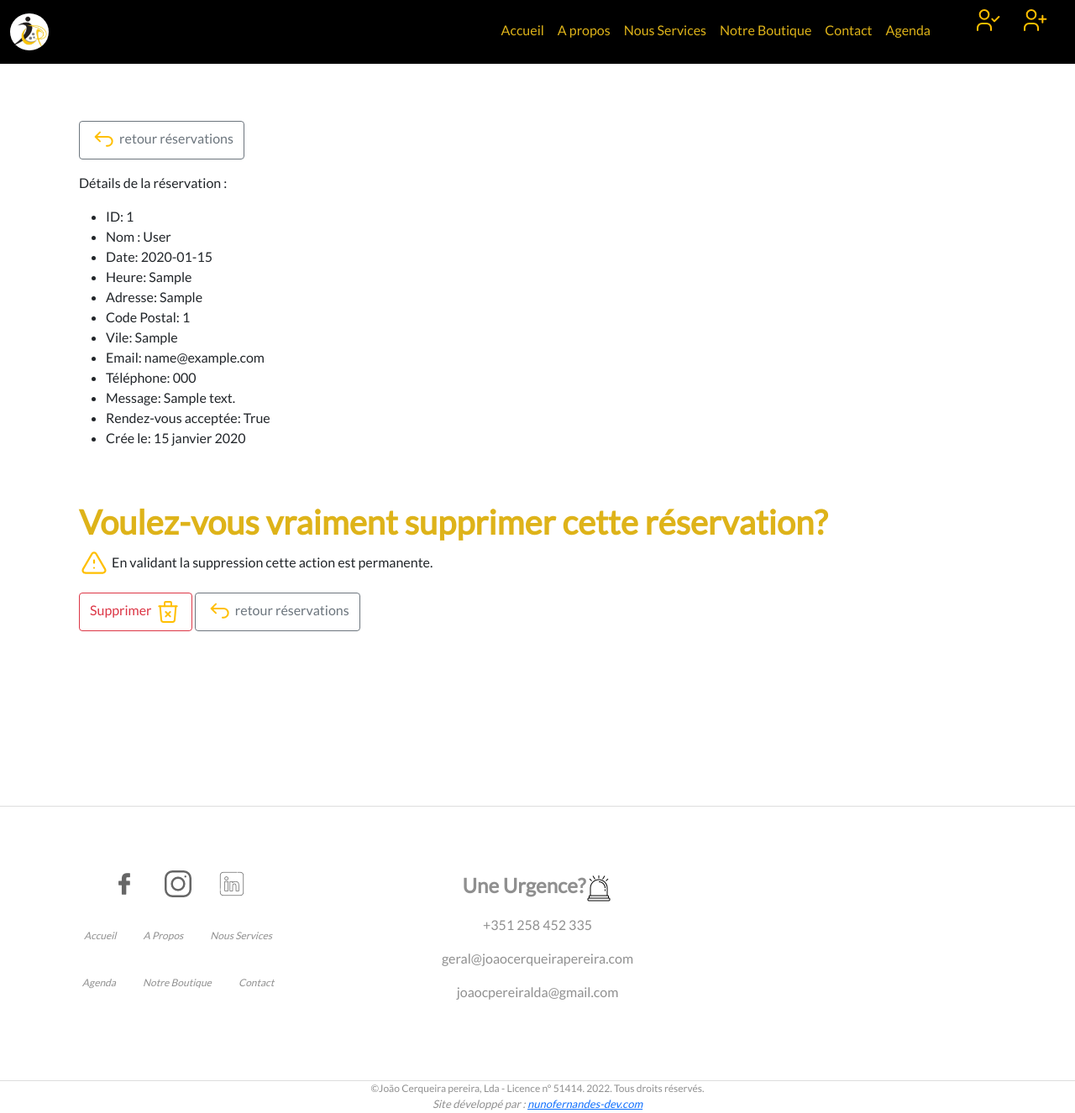
After one commit to Nunofds/jcp_webapp, a Django app: page /agenda/Supprimer/1 in a window 1280 px wide. The commit adds this page. Shown: the whole page at 84% size. Run offline with Django 4.2, Linux system fonts and the light colour scheme; tables that the repository leaves empty hold one stand-in row (values such as "Sample post"); some libraries are stand-ins or nearby versions; grey boxes are pictures that could not be loaded.

Commit message:
create update, delete, new reservation form and pages

```diff
--- a/reservation/models.py
+++ b/reservation/models.py
@@ -3,7 +3,6 @@ from django.contrib.auth.models import User
 
 
 class Reservation(models.Model):
-    user = models.ForeignKey(User, null=True, on_delete=models.SET_NULL)
     fullName = models.CharField('Nom Complet', max_length=250, null=True)
     adress = models.CharField('Adresse', max_length=100, null=True)
     zip_code = models.IntegerField('Code Postal', null=True)
@@ -16,6 +15,7 @@ class Reservation(models.Model):
     accepted = models.BooleanField('Valide', null=True)
     created_at = models.DateTimeField('Date Creation', auto_now_add=True, null=True)
     modified_at = models.DateTimeField('Date Mise Jour', auto_now=True, null=True)
+    user = models.ForeignKey(User, null=True, on_delete=models.SET_NULL)
 
     def __str__(self):
         return self.fullName
--- /dev/null
+++ b/reservation/templates/reservation/delete_reservation.html
@@ -0,0 +1,76 @@
+{% extends 'main.html' %}
+{% load widget_tweaks %}
+{% load static %}
+
+{% block styleshets %}{% endblock %}
+
+{% block content %}
+<section class="container py-5">
+    <div class="container py-5 my-5">
+        <div class="pb-3">
+            <a href="{% url 'reservation:user_reservation' %}" class="btn btn-outline-secondary">
+                <svg xmlns="http://www.w3.org/2000/svg" class="icon icon-tabler icon-tabler-arrow-back-up" width="32" height="32" viewBox="0 0 24 24" stroke-width="1.5" stroke="#ffbf00" fill="none" stroke-linecap="round" stroke-linejoin="round">
+                    <path stroke="none" d="M0 0h24v24H0z" fill="none"/>
+                    <path d="M9 13l-4 -4l4 -4m-4 4h11a4 4 0 0 1 0 8h-1" />
+                </svg>
+                retour réservations
+            </a>
+        </div>
+        <p>Détails de la réservation :</p>
+        <ul>
+            <li>ID: {{ reservation.id }}</li>
+            <li>Nom : {{ reservation.fullName }}</li>
+            <li>Date: {{ reservation.date }}</li>
+            <li>Heure: {{ reservation.hour }}</li>
+            <li>Adresse: {{ reservation.adress }}</li>
+            <li>Code Postal: {{ reservation.zip_code }}</li>
+            <li>Vile: {{ reservation.city }}</li>
+            <li>Email: {{ reservation.email }}</li>
+            <li>Téléphone: {{ reservation.phone }}</li>
+            <li>Message: {{ reservation.message }}</li>
+            <li>Rendez-vous acceptée: {{ reservation.accepted }}</li>
+            <li>Crée le: {{ reservation.created_at|date }}</li>
+        </ul>
+
+        <div class="py-5">
+            <form method="POST">
+                {% csrf_token %}
+
+                <h1>Voulez-vous vraiment supprimer cette réservation?</h1>
+
+                <p>
+                    <svg xmlns="http://www.w3.org/2000/svg" class="icon icon-tabler icon-tabler-alert-triangle" width="36" height="36" viewBox="0 0 24 24" stroke-width="1.5" stroke="#ffbf00" fill="none" stroke-linecap="round" stroke-linejoin="round">
+                        <path stroke="none" d="M0 0h24v24H0z" fill="none"/>
+                        <path d="M12 9v2m0 4v.01" />
+                        <path d="M5 19h14a2 2 0 0 0 1.84 -2.75l-7.1 -12.25a2 2 0 0 0 -3.5 0l-7.1 12.25a2 2 0 0 0 1.75 2.75" />
+                    </svg>
+                    En validant la suppression cette action est permanente.
+                </p>
+
+                <div class="pb-3">
+                    <button type="submit" class="btn btn-outline-danger">
+                    Supprimer
+                    <svg xmlns="http://www.w3.org/2000/svg" class="icon icon-tabler icon-tabler-trash-x" width="32" height="32" viewBox="0 0 24 24" stroke-width="1.5" stroke="#ffbf00" fill="none" stroke-linecap="round" stroke-linejoin="round">
+                        <path stroke="none" d="M0 0h24v24H0z" fill="none"/>
+                        <path d="M4 7h16" />
+                        <path d="M5 7l1 12a2 2 0 0 0 2 2h8a2 2 0 0 0 2 -2l1 -12" />
+                        <path d="M9 7v-3a1 1 0 0 1 1 -1h4a1 1 0 0 1 1 1v3" />
+                        <path d="M10 12l4 4m0 -4l-4 4" />
+                    </svg>
+                </button>
+                    <a href="{% url 'reservation:user_reservation' %}" class="btn btn-outline-secondary">
+                        <svg xmlns="http://www.w3.org/2000/svg" class="icon icon-tabler icon-tabler-arrow-back-up" width="32" height="32" viewBox="0 0 24 24" stroke-width="1.5" stroke="#ffbf00" fill="none" stroke-linecap="round" stroke-linejoin="round">
+                            <path stroke="none" d="M0 0h24v24H0z" fill="none"/>
+                            <path d="M9 13l-4 -4l4 -4m-4 4h11a4 4 0 0 1 0 8h-1" />
+                        </svg>
+                        retour réservations
+                    </a>
+                </div>
+            </form>
+        </div>
+    </div>
+</section>
+
+
+
+{% endblock %}
--- a/reservation/templates/reservation/reservations.html
+++ b/reservation/templates/reservation/reservations.html
@@ -11,6 +11,7 @@
     <table class="table table-striped table-warning">
         <thead>
         <tr>
+            <th scope="col">ID reserv</th>
             <th scope="col">Nom</th>
             <th scope="col">Adresse</th>
             <th scope="col">Code Postal</th>
@@ -26,6 +27,7 @@
         {% for reservation in reservations %}
             {% if reservation %}
                 <tr>
+                    <td scope="row">{{ reservation.id }}</td>
                     <td scope="row">{{ reservation.fullName }}</td>
                     <td scope="row">{{ reservation.adress }}</td>
                     <td scope="row">{{ reservation.zip_code }}</td>
@@ -35,8 +37,8 @@
                     <td scope="row">{{ reservation.accepted }}</td>
                     <td scope="row">{{ reservation.user_id }}</td>
                     <td scope="row">
-                        <a href="">Editer</a>
-                        <a href="">Supprimer</a>
+                        <a href="{% url 'reservation:user_update_reservation' reservation.id %}">Editer</a>
+                        <a href="{% url 'reservation:user_delete_reservation' reservation.id %}">Supprimer</a>
                     </td>
                 </tr>
             {% else %}
--- a/reservation/urls.py
+++ b/reservation/urls.py
@@ -6,4 +6,6 @@ app_name = 'reservation'
 urlpatterns = [
     path('', views.user_reservation, name='user_reservation'),
     path('nouvelleReservation', views.user_new_reservation, name='user_new_reservation'),
+    path('MiseAjour/<str:pk>', views.user_update_reservation, name='user_update_reservation'),
+    path('Supprimer/<str:pk>', views.user_delete_reservation, name='user_delete_reservation'),
 ]
--- a/reservation/views.py
+++ b/reservation/views.py
@@ -7,7 +7,7 @@ from .models import Reservation
 
 
 @login_required()
-def user_reservation(request):
+def user_reservation(request, pk=None):
     reservations = Reservation.objects.all()
     total_reservations = reservations.count()
 
@@ -33,7 +33,7 @@ def user_new_reservation(request, pk=None):
                 phone=cd['phone'],
                 date=cd['date'],
                 hour=cd['hour'],
-                message=cd['message']
+                message=cd['message'],
             )
             pc.save()
             messages.success(request, 'Votre réservation a bien été envoyé!')
@@ -43,3 +43,41 @@ def user_new_reservation(request, pk=None):
 
     context = {'form': form}
     return render(request, 'reservation/new_reservation.html', context)
+
+
+def user_update_reservation(request, pk):
+    reservation_id = Reservation.objects.get(id=pk)
+
+    if request.method == 'POST':
+        form = ReservationForm(request.POST)
+        if form.is_valid():
+            cd = form.cleaned_data
+            pc = Reservation(
+                fullName=cd['fullName'],
+                adress=cd['adress'],
+                zip_code=cd['zip_code'],
+                city=cd['city'],
+                email=cd['email'],
+                phone=cd['phone'],
+                date=cd['date'],
+                hour=cd['hour'],
+                message=cd['message'],
+            )
+            pc.save()
+            messages.success(request, 'Votre réservation a bien été envoyé!')
+            return redirect('reservation:user_new_reservation')
+    else:
+        form = ReservationForm
+
+    context = {'form': form}
+    return render(request, 'reservation/new_reservation.html', context)
+
+
+def user_delete_reservation(request, pk=None):
+    reservation = Reservation.objects.get(id=pk)
+    if request.method == 'POST':
+        reservation.delete()
+        return redirect('reservation:user_reservation')
+
+    context = {'reservation': reservation}
+    return render(request, 'reservation/delete_reservation.html', context)
--- a/services/views.py
+++ b/services/views.py
@@ -4,5 +4,6 @@ from .models import Services
 
 def services(request):
     service = Services.objects.all()
+
     context = {'services': service}
     return render(request, 'services/services.html', context)
```
Also changed, not shown: reservation/forms.py (+14 -62 lines), reservation/templates/reservation/new_reservation.html (+21 -7 lines), user/templates/user/user_home.html (+12 -0 lines).
